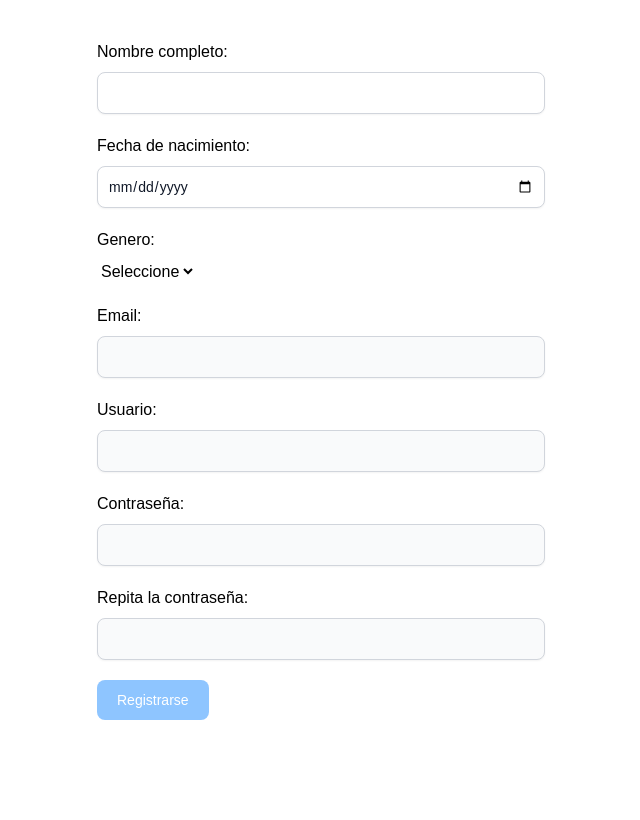
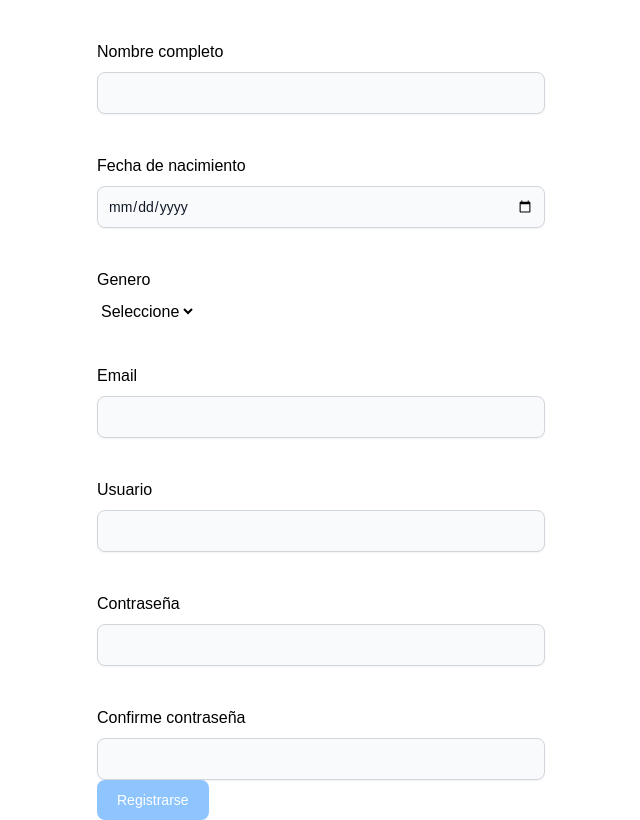
Before and after one commit to DuckHappy/quackly-frontend, a Next.js app: page /register in a window 1280 px wide. Shown: the whole page, without its empty margins (319-959 px from the left). Built offline with nearby package versions, Linux system fonts and the light colour scheme.

Commit message:
fix: the registration form is improved

```diff
--- /dev/null
+++ b/src/app/login/page.tsx
@@ -0,0 +1,70 @@
+"use client";
+import { Logo } from "@/components/Logo";
+import { useState } from "react";
+
+export default function LoginPage() {
+  return (
+    <>
+    <div>
+        {<Logo></Logo>}
+    </div>
+
+    <div className="flex min-h-full flex-col justify-center px-6 py-12 lg:px-8">
+        <div className="sm:mx-auto sm:w-full sm:max-w-sm">
+
+            <h2 className="mt-10 text-center text-2xl/9 font-bold tracking-tight text-gray-900">
+                Inicia sesión con tu cuenta
+            </h2>
+        </div>
+
+      <div className="mt-10 sm:mx-auto sm:w-full sm:max-w-sm">
+            <form action="#" method="POST" className="space-y-6">
+                <div>
+                    <label
+                        className="block text-sm/6 font-medium text-gray-900"
+                        >
+                        Usuario
+                    </label>
+                    <div className="mt-2">
+                        <input
+                            id="username"
+                            type="username"
+                            name="username"
+                            required
+                            className="block w-full rounded-md bg-white px-3 py-1.5 text-base text-gray-900 outline-1 -outline-offset-1 outline-gray-300 placeholder:text-gray-400 focus:outline-2 focus:-outline-offset-2 focus:outline-sky-400 sm:text-sm/6"
+                        />
+                    </div>
+                </div>
+
+                    <div>
+                        <div className="flex items-center justify-between">
+                            <label
+                                className="block text-sm/6 font-medium text-gray-900"
+                            >
+                                Contraseña
+                            </label>
+                        </div>
+                        <div className="mt-2">
+                            <input
+                                id="password"
+                                type="password"
+                                name="password"
+                                required
+                                className="block w-full rounded-md bg-white px-3 py-1.5 text-base text-gray-900 outline-1 -outline-offset-1 outline-gray-300 placeholder:text-gray-400 focus:outline-2 focus:-outline-offset-2 focus:outline-sky-400 sm:text-sm/6"
+                            />
+                        </div>
+                    </div>
+                <div>
+                    <button
+                        type="submit"
+                        className="flex w-full justify-center rounded-md bg-sky-500 px-3 py-1.5 text-sm/6 font-semibold text-white shadow-xs hover: focus-visible:outline-2 focus-visible:outline-offset-2 focus-visible:outline-sky-400"
+                        >
+                        Iniciar sesión
+                    </button>
+                </div>
+            </form>
+        </div>
+    </div>
+    </>
+  );
+}
--- a/src/app/register/page.tsx
+++ b/src/app/register/page.tsx
@@ -1,220 +1,70 @@
 // guardar los valores de todos los campos del formulario.
 "use client";
+import {useForm} from 'react-hook-form'
 import { useState } from "react";
+import { zodResolver } from '@hookform/resolvers/zod';
+import { userSchema } from '@/validations/userSchema';
+
+type Inputs = {
+  fullname: string;
+  birthDate: Date;
+  gender: string;
+  email: string;
+  username: string;
+  password: string;
+  confirmPassword: string;
+}
 
 export default function RegisterPage() {
-  const [formData, setFormData] = useState({
-    // los campos inicialmente estan vacios
-    fullName: "",
-    birthDate: "",
-    gender: "",
-    email: "",
-    username: "",
-    password: "",
-    confirmPassword: "",
+  const {register, handleSubmit, formState: {errors}} = useForm({
+    resolver: zodResolver(userSchema),
   });
 
-  const [errors, setErrors] = useState({
-    fullName: "",
-    birthDate: "",
-    gender: "",
-    email: "",
-    username: "",
-    password: "",
-    confirmPassword: "",
-  });
+  return (
+    <form className="max-w-md mx-auto" onSubmit={handleSubmit(data => {console.log(data)})}>
 
-  // funcion para actualizar los valores del formulario
-  const handleInputs = (e: React.ChangeEvent<HTMLInputElement | HTMLSelectElement>) =>
-  {
-    const { name, value } = e.target; // es el input que disparó el evento (onChange).
-    setFormData({ ...formData, [name]: value }); // asegura que el resto de los campos no se pierda al actualizar uno solo.
+      <label  className="block mb-2 mt-10 text-md font-medium text-black" htmlFor="fullname"> Nombre completo</label>
+      <input className='shadow-xs bg-gray-50 border border-gray-300 text-gray-900 text-sm rounded-lg focus:ring-blue-500 focus:border-blue-500 block w-full p-2.5 dark:bg-gray-700 dark:border-gray-600 dark:placeholder-gray-400 dark:text-white dark:focus:ring-blue-500 dark:focus:border-blue-500 dark:shadow-xs-light'
+      type="text" id="fullname" {...register('fullname')} />
+      { errors.fullname?.message && <p className='text-red-600'>{errors.fullname.message}</p>  }
 
-    // Validaciones por campo...
-    setErrors((prev) => {
-      const newErrors = { ...prev };
+      <label className="block mb-2 mt-10 text-md font-medium text-black" htmlFor="birthDate">Fecha de nacimiento</label>
+      <input className='shadow-xs bg-gray-50 border border-gray-300 text-gray-900 text-sm rounded-lg focus:ring-blue-500 focus:border-blue-500 block w-full p-2.5 dark:bg-gray-700 dark:border-gray-600 dark:placeholder-gray-400 dark:text-white dark:focus:ring-blue-500 dark:focus:border-blue-500 dark:shadow-xs-light'
+      type="Date" id="birthDate" {...register('birthDate')}/>
+        { errors.birthDate?.message && <p className='text-red-600'>{errors.birthDate.message}</p>  }
 
-      if (name === "fullName") {
-        newErrors.fullName =
-          value.trim() === "" ? "Este campo es obligatorio" : "";
-      }
-
-      if (name === "birthDate") {
-        if (value === "") {
-          newErrors.birthDate = "Este campo es obligatorio";
-        }
-        else
-        {
-          const today = new Date();
-          const birth = new Date(value);
-          let age = today.getFullYear() - birth.getFullYear();
-          const monthDiff = today.getMonth() - birth.getMonth();
-          const dayDiff = today.getDate() - birth.getDate();
-
-          if (monthDiff < 0 || (monthDiff === 0 && dayDiff < 0)) {
-            age--;
-          }
-
-          newErrors.birthDate = age < 16 ? "Debes tener al menos 16 años" : "";
-        }
-      }
-
-      if (name === "gender") {
-        newErrors.gender =
-        value === "" ? "El campo es obligatorio" : "";
-      }
-
-      if (name === "email") {
-        const emailRegex = /^[^\s@]+@[^\s@]+\.[^\s@]+$/;
-        newErrors.email =
-          value === "" || !emailRegex.test(value)
-            ? "El email es obligatorio": "";
-      }
-
-      if (name === "username") {
-        newErrors.username =
-          value.trim() === "" ? "Este campo es obligatorio" : "";
-      }
-        value.length < 6 ? "El usuario debe tener al menos seis (6) caracteres."
-        : "";
-
-      if (name === "password")
-        newErrors.password =
-          value.length < 6 ? "La clave debe tener al menos seis (6) caracteres."
-            : "";
-
-      // validamos confirmPassword en caso de que ya tenga valor
-      if (formData.confirmPassword) {
-        newErrors.confirmPassword =
-          value !== formData.confirmPassword ? "Las claves no coinciden" : "";
-      }
-
-      if (name === "confirmPassword") {
-        newErrors.confirmPassword =
-          value !== formData.password ? "Las claves no coinciden" : "";
-      }
-
-      return newErrors;
-    });
-  };
-
-  const handleSubmit = (e: React.FormEvent<HTMLFormElement>) => {
-    e.preventDefault(); // evita que el formulario haga un reload de la página al enviar.
-    console.log("Datos del formulario: ", formData); // Falta agregar validaciones y enviar los datos al backend.
-  };
-
-  return (
-    <form className="max-w-md mx-auto" onSubmit={handleSubmit}>
-      <div className="mb-5">
-        <label className="block mb-2 mt-10 text-md font-medium text-black">
-          Nombre completo:
-        </label>
-        <input
-          className="shadow-xs bg-white border border-gray-300 text-gray-900 text-sm rounded-lg focus:ring-offset-blue-500 focus:border-blue-500 block w-full p-2.5 dark:bg-gray-700 dark:border-gray-600 dark:placeholder-gray-400 dark:text-white dark:focus:ring-blue-500 dark:focus:border-blue-500 dark:shadow-xs-light"
-          type="text"
-          name="fullName"
-          value={formData.fullName} // input siempre refleja el valor actual del estado.
-          onChange={handleInputs} // se actualiza cada vez que el user escribe
-        />
-        {errors.fullName && (
-          <p className="text-red-500 text-sm mt-1">{errors.fullName}</p>
-        )}
-      </div>
-      <div className="mb-5">
-        <label className="block mb-2 text-md font-medium text-black">
-          Fecha de nacimiento:
-        </label>
-        <input
-          className="shadow-xs bg-white border border-gray-300 text-gray-900 text-sm rounded-lg focus:ring-blue-500 focus:border-blue-500 block w-full p-2.5 dark:bg-gray-700 dark:border-gray-600 dark:placeholder-gray-400 dark:text-white dark:focus:ring-blue-500 dark:focus:border-blue-500 dark:shadow-xs-light"
-          type="date"
-          name="birthDate"
-          value={formData.birthDate}
-          onChange={handleInputs}
-        />
-        {errors.birthDate && (
-          <p className="text-red-500 text-sm mt-1">{errors.birthDate}</p>
-        )}
-      </div>
-      <div className="mb-5">
-        <label className="block mb-2 text-md font-medium text-black">
-          Genero:
-        </label>
-        <select
-          className=""
-          name="gender"
-          value={formData.gender}
-          onChange={handleInputs}
-        >
+      <label  className="block mb-2 mt-10 text-md font-medium text-black" htmlFor="gender">Genero</label>
+      <select id="gender" {...register('gender')}>
           <option value="">Seleccione</option>
           <option value="male">Masculino</option>
           <option value="female">Femenino</option>
           <option value="other">Otro</option>
-        </select>
-        {errors.gender && (
-          <p className="text-red-500 text-sm mt-1">{errors.gender}</p>
-        )}
-      </div>
-      <div className="mb-5">
-        <label className="block mb-2 text-md font-medium text-black">
-          Email:
-        </label>
-        <input
-          className="shadow-xs bg-gray-50 border border-gray-300 text-gray-900 text-sm rounded-lg focus:ring-blue-500 focus:border-blue-500 block w-full p-2.5 dark:bg-gray-700 dark:border-gray-600 dark:placeholder-gray-400 dark:text-white dark:focus:ring-blue-500 dark:focus:border-blue-500 dark:shadow-xs-light"
-          type="email"
-          name="email"
-          value={formData.email}
-          onChange={handleInputs}
-        />
-        {errors.email && (
-          <p className="text-red-500 text-sm mt-1">{errors.email}</p>
-        )}
-      </div>
+      </select>
+        { errors.gender?.message && <p className='text-red-600'>{errors.gender.message}</p>  }
 
-      <div className="mb-5">
-        <label className="block mb-2 text-md font-medium text-black">
-          Usuario:
-        </label>
-        <input
-          className="shadow-xs bg-gray-50 border border-gray-300 text-gray-900 text-sm rounded-lg focus:ring-blue-500 focus:border-blue-500 block w-full p-2.5 dark:bg-gray-700 dark:border-gray-600 dark:placeholder-gray-400 dark:text-white dark:focus:ring-blue-500 dark:focus:border-blue-500 dark:shadow-xs-light"
-          type="text"
-          name="username"
-          value={formData.username}
-          onChange={handleInputs}
-        />
-        {errors.username && (
-          <p className="text-red-500 text-sm mt-1">{errors.username}</p>
-        )}
-      </div>
-      <div className="mb-5">
-        <label className="block mb-2 text-md font-medium text-black">
-          Contraseña:
-        </label>
-        <input
-          className="shadow-xs bg-gray-50 border border-gray-300 text-gray-900 text-sm rounded-lg focus:ring-blue-500 focus:border-blue-500 block w-full p-2.5 dark:bg-gray-700 dark:border-gray-600 dark:placeholder-gray-400 dark:text-white dark:focus:ring-blue-500 dark:focus:border-blue-500 dark:shadow-xs-light"
-          type="password"
-          name="password"
-          value={formData.password}
-          onChange={handleInputs}
-        />
-      </div>
-      <div className="mb-5">
-        <label className="block mb-2 text-md font-medium text-black">
-          Repita la contraseña:
-        </label>
-        <input
-          className="shadow-xs bg-gray-50 border border-gray-300 text-gray-900 text-sm rounded-lg focus:ring-blue-500 focus:border-blue-500 block w-full p-2.5 dark:bg-gray-700 dark:border-gray-600 dark:placeholder-gray-400 dark:text-white dark:focus:ring-blue-500 dark:focus:border-blue-500 dark:shadow-xs-light"
-          type="password"
-          name="confirmPassword"
-          value={formData.confirmPassword}
-          onChange={handleInputs}
-        />
-      </div>
-      <button
-        type="submit"
+      <label className="block mb-2 mt-10 text-md font-medium text-black" htmlFor="email">Email</label>
+      <input className='shadow-xs bg-gray-50 border border-gray-300 text-gray-900 text-sm rounded-lg focus:ring-blue-500 focus:border-blue-500 block w-full p-2.5 dark:bg-gray-700 dark:border-gray-600 dark:placeholder-gray-400 dark:text-white dark:focus:ring-blue-500 dark:focus:border-blue-500 dark:shadow-xs-light'
+      type="email" id="email" {...register('email')}/>
+        { errors.email?.message && <p className='text-red-600'>{errors.email.message}</p>  }
+
+      <label className="block mb-2 mt-10 text-md font-medium text-black" htmlFor="username">Usuario</label>
+      <input className='shadow-xs bg-gray-50 border border-gray-300 text-gray-900 text-sm rounded-lg focus:ring-blue-500 focus:border-blue-500 block w-full p-2.5 dark:bg-gray-700 dark:border-gray-600 dark:placeholder-gray-400 dark:text-white dark:focus:ring-blue-500 dark:focus:border-blue-500 dark:shadow-xs-light'
+      type="text" id="username" {...register('username')}/>
+        { errors.username?.message && <p className='text-red-600'>{errors.username.message}</p>  }
+
+      <label className="block mb-2 mt-10 text-md font-medium text-black" htmlFor="password">Contraseña</label>
+      <input className='shadow-xs bg-gray-50 border border-gray-300 text-gray-900 text-sm rounded-lg focus:ring-blue-500 focus:border-blue-500 block w-full p-2.5 dark:bg-gray-700 dark:border-gray-600 dark:placeholder-gray-400 dark:text-white dark:focus:ring-blue-500 dark:focus:border-blue-500 dark:shadow-xs-light'
+      type="password" id="password" {...register('password')}/>
+        { errors.password?.message && <p className='text-red-600'>{errors.password.message}</p>  }
+
+      <label className="block mb-2 mt-10 text-md font-medium text-black" htmlFor="confirmPassword"> Confirme contraseña</label>
+      <input className='shadow-xs bg-gray-50 border border-gray-300 text-gray-900 text-sm rounded-lg focus:ring-blue-500 focus:border-blue-500 block w-full p-2.5 dark:bg-gray-700 dark:border-gray-600 dark:placeholder-gray-400 dark:text-white dark:focus:ring-blue-500 dark:focus:border-blue-500 dark:shadow-xs-light'
+      type="password" id="confirmPassword" {...register('confirmPassword')}/>
+        { errors.confirmPassword?.message && <p className='text-red-600'>{errors.confirmPassword.message}</p>  }
+
+      <button  type="submit"
         className="text-white bg-blue-300 hover:bg-blue-800 focus:ring-4 focus:outline-none focus:ring-blue-300 font-medium rounded-lg text-sm px-5 py-2.5 text-center dark:bg-blue-600 dark:hover:bg-blue-700 dark:focus:ring-blue-800"
-      >
-        Registrarse
-      </button>
+      > Registrarse</button>
     </form>
   );
 }
--- a/src/components/Logo.tsx
+++ b/src/components/Logo.tsx
@@ -4,7 +4,7 @@ export function Logo () {
     return (
         <img
         src= "/logo.png"
-        alt= "logo"
+        alt= "logo de quackly"
         className=""
         />
     );
--- /dev/null
+++ b/src/validations/userSchema.ts
@@ -0,0 +1,63 @@
+import { date, email, z } from "zod";
+
+const genders = ["Masculino", "Femenino", "Otro"] as const;
+
+export const userSchema = z.object({
+  fullname: z
+    .string()
+    .min(3, {
+      message: "El nombre debe contener al menos 3 caracteres.",
+    })
+    .max(60, {
+      message: "El nombre acepta hasta 60 caracteres.",
+    }),
+
+  birthDate: z.coerce
+    .date()
+    .refine(
+      // z.coerce.date() convierte el string del input en un Date.
+      (date) => !isNaN(date.getTime()),
+      { message: "El campo fecha de nacimiento es obligatorio" }
+    )
+    .refine(
+      // .refine() valida la edad mínima de 16 años.
+      (date) => {
+        const today = new Date();
+        const age = today.getFullYear() - date.getFullYear();
+        return age >= 16;
+      },
+      { message: "La edad mínima para registrarse es de 16 años" }
+    ),
+
+  gender: z.enum(genders, {
+    message: "Debe seleccionar un genero",
+  }),
+
+  email: z
+    .string()
+    .nonempty({ message: "El mail no puede quedar vacio." })
+    .regex(/^[^\s@]+@[^\s@]+\.[^\s@]+$/, {
+      message: "El email no tiene un formato válido.",
+    }),
+
+  username: z
+    .string()
+    .nonempty({ message: "El usuario no puede quedar vacio" })
+    .min(5, {
+      message: "El usuario debe contener al menos 5 (cinco) caracteres.",
+    }),
+
+  password: z
+    .string()
+    .min(6, {
+      message: "La contraseña debe contener al menos 6 (seis) caracteres",
+    })
+    .regex(/^(?=.*[A-Za-z])(?=.*\d)[A-Za-z\d]+$/, {
+      message:
+        "La contraseña debe contener al menos una letra y un número, y solo caracteres alfanuméricos",
+    }),
+
+  confirmPassword: z.string().min(6, {
+    message: "Ambas contraseñas deben ser iguales.",
+  }),
+});
```
Also changed, not shown: package.json (+8 -5 lines), 1 other file (tests, documents, lock files or other folders).
